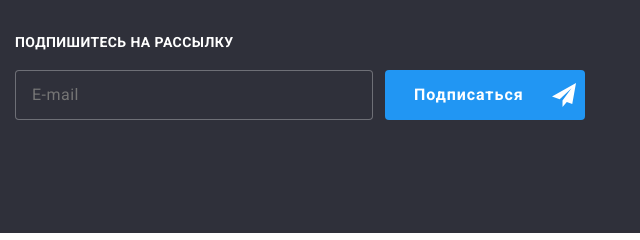
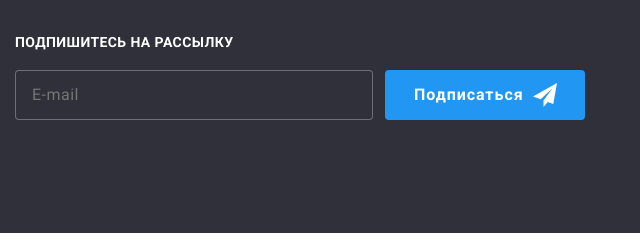
Before and after one commit to AytaAA/goit-markup-hw-06, a plain HTML site: page index.html in a window 1280 px wide. Shown: the part 2711-2951 px from the top of the page, 640-1280 px from the left. Drawn offline with nearby package versions, Linux system fonts and the light colour scheme.

Commit message:
2nd draft, line-height from 18.7 to 1.87

```diff
--- a/css/styles.css
+++ b/css/styles.css
@@ -841,10 +841,11 @@ focus {
     align-items: center;
     letter-spacing: 0.03em;
     color: rgba(255, 255, 255, 0.6);
+    background-color: var(--hero-background-color);
     width: 358px;
     height: 50px;
     border: 1px solid rgba(255, 255, 255, 0.3);
-    background-color: var(--hero-background-color);
+    box-sizing: border-box;
     border-radius: 4px;
 }
 
@@ -860,7 +861,7 @@ focus {
 
     font-weight: bold;
     font-size: 16px;
-    line-height: 18.7;
+    line-height: 1.87;
     align-items: center;
     letter-spacing: 0.06em;
 
@@ -877,13 +878,14 @@ focus {
     color: var(--hover-button-color);
 }
 
-/**.subscr-btn:hover .subscr-btn-arrow-svg {
-    fill: var(--hover-button-color);**/
+.subscr-btn:hover .subscr-btn-arrow-svg {
+    fill: var(--hover-button-color);
+}
 
 .subscr-btn-arrow-svg {
     position: absolute;
-    top: 13;
-    right: 13;
+    top: 13px;
+    left: 10px;
 
     height: 24px;
     fill: var(--white);
```
